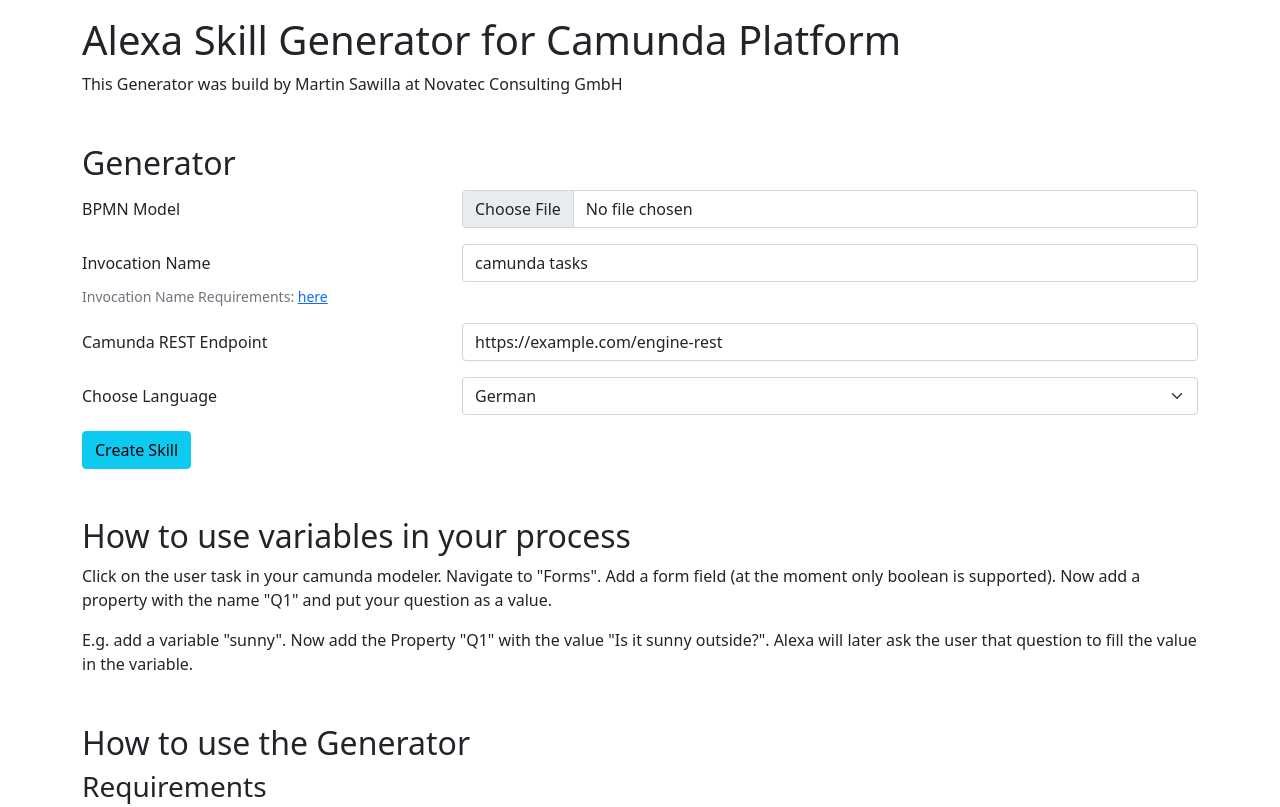
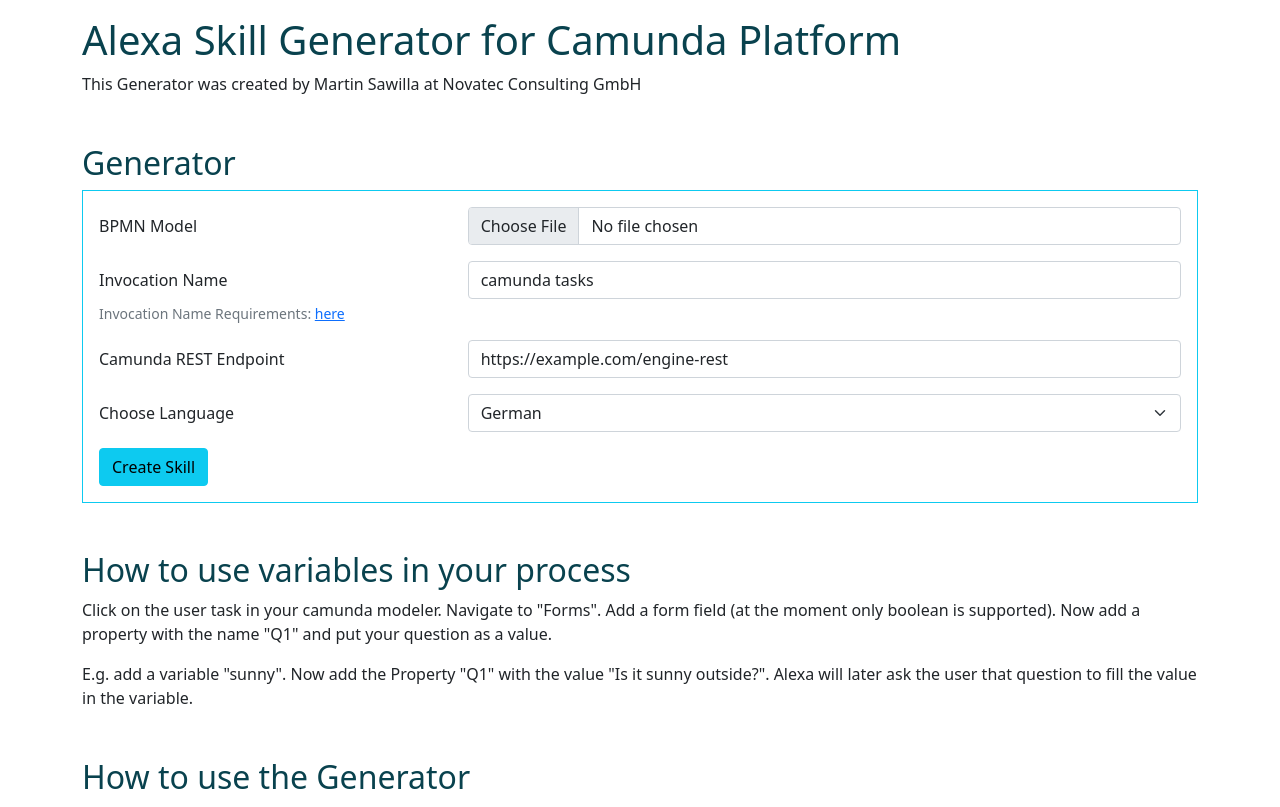
Before and after one commit to NovatecConsulting/camunda-voice-control, a website built with Vite: page skill-generator/index.html in a window 1280 px wide. Shown: the top 807 px of the page. Built offline with nearby package versions, Linux system fonts and the light colour scheme.

Commit message:
feat: add some styles

```diff
--- a/skill-generator/index.html
+++ b/skill-generator/index.html
@@ -8,17 +8,18 @@
   <title>Alexa Skill Generator</title>
   <link href="https://cdn.jsdelivr.net/npm/bootstrap@5.1.3/dist/css/bootstrap.min.css" rel="stylesheet"
     integrity="sha384-1BmE4kWBq78iYhFldvKuhfTAU6auU8tT94WrHftjDbrCEXSU1oBoqyl2QvZ6jIW3" crossorigin="anonymous">
+  <link rel="stylesheet" href="styles.css">
 </head>
 
 <body>
   <div class="container my-3">
     <h1>Alexa Skill Generator for Camunda Platform</h1>
-    <div>This Generator was build by Martin Sawilla at Novatec Consulting GmbH</div>
+    <div>This Generator was created by Martin Sawilla at Novatec Consulting GmbH</div>
 
     <div class="my-5"><!--Spacer div--></div>
 
     <h2>Generator</h2>
-    <form>
+    <form class="border border-info p-3">
       <div class="mb-3 row">
         <label for="file-selector" class="col-sm-4 col-form-label">BPMN Model</label>
         <div class="col-sm-8">
--- /dev/null
+++ b/skill-generator/styles.css
@@ -0,0 +1,3 @@
+h1, h2, h3, h4 {
+    color:#09424E
+}
```
